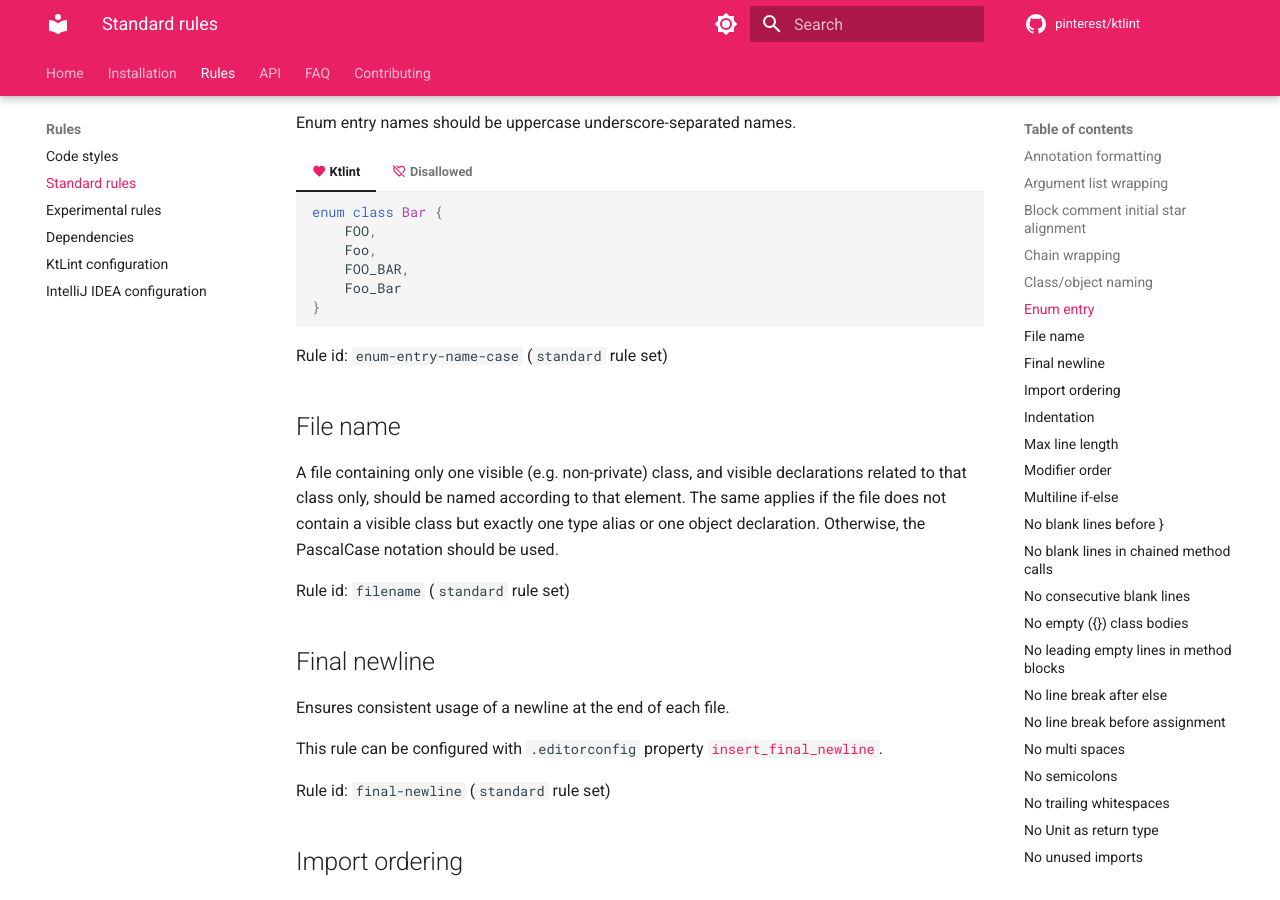
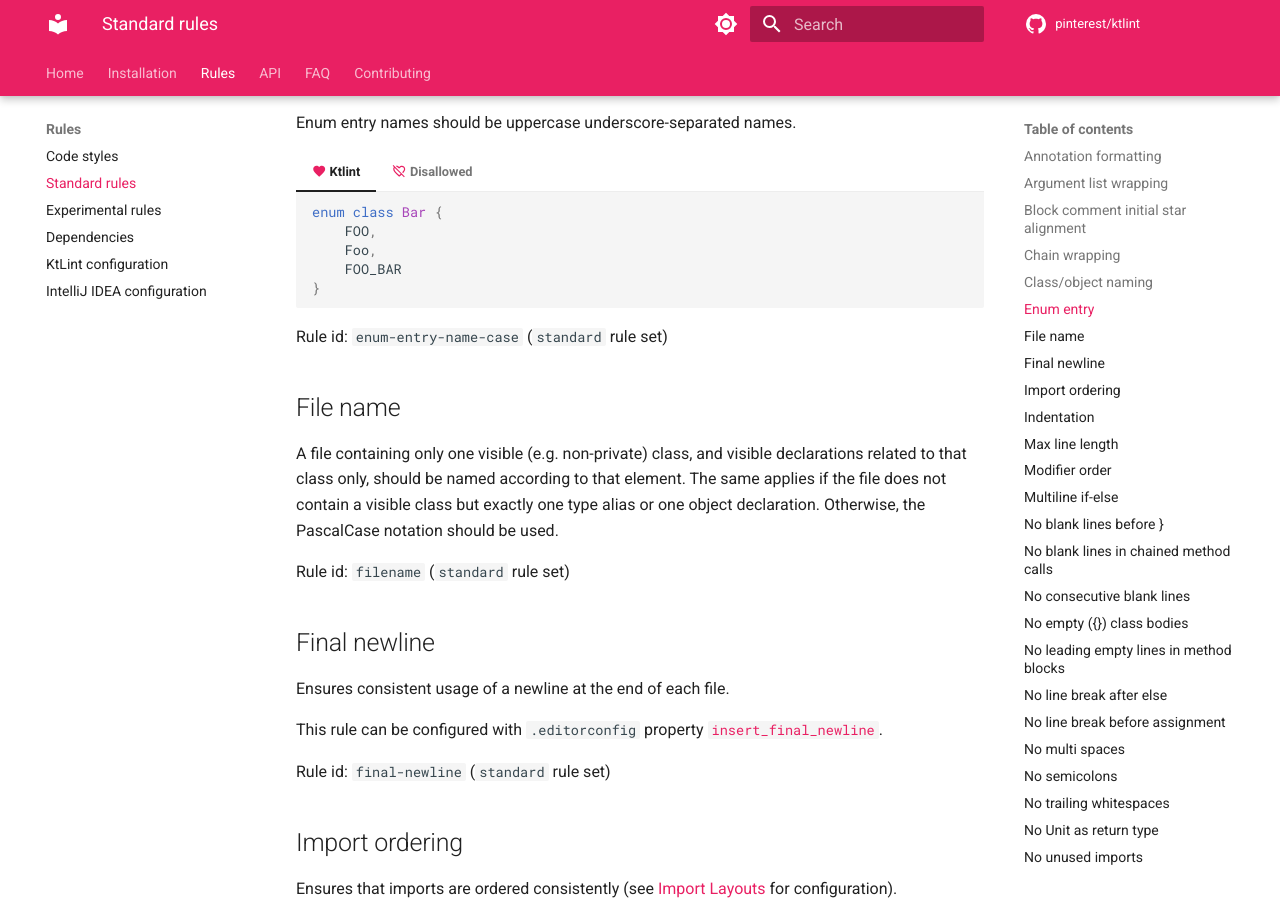
Before and after one commit to pinterest/ktlint, an MkDocs documentation site: the page built from documentation/release-latest/docs/rules/standard.md, in a window 1280 px wide and 900 px high, scrolled down 2370 px. Built offline with MkDocs 1.6.1 and Material for MkDocs 9.7.7, drawn with Linux system fonts in a browser that asks for light colours; comment, search, counter and statistics services are not loaded; the version menu is left out.

Commit message:
Fix code samples in documentation (#2076)

````diff
--- a/documentation/release-latest/docs/rules/standard.md
+++ b/documentation/release-latest/docs/rules/standard.md
@@ -103,8 +103,8 @@
         .filter { it > 2 }!!
         .takeIf { it.count() > 100 }
         ?.sum()
-    val foobar = foo() ?:
-        bar
+    val foobar = foo()
+        ?: bar
     ```
 === "[:material-heart-off-outline:](#) Disallowed"
 
@@ -113,8 +113,8 @@
         filter { it > 2 }!!.
         takeIf { it.count() > 100 }?.
         sum()
-    val foobar = foo()
-        ?: bar
+    val foobar = foo() ?:
+        bar
     ```
 
 Rule id: `chain-wrapping` (`standard` rule set)
@@ -166,8 +166,7 @@
     enum class Bar {
         FOO,
         Foo,
-        FOO_BAR,
-        Foo_Bar
+        FOO_BAR
     }
     ```
 === "[:material-heart-off-outline:](#) Disallowed"
````
Also changed, not shown: documentation/snapshot/docs/rules/standard.md (+5 -6 lines).
